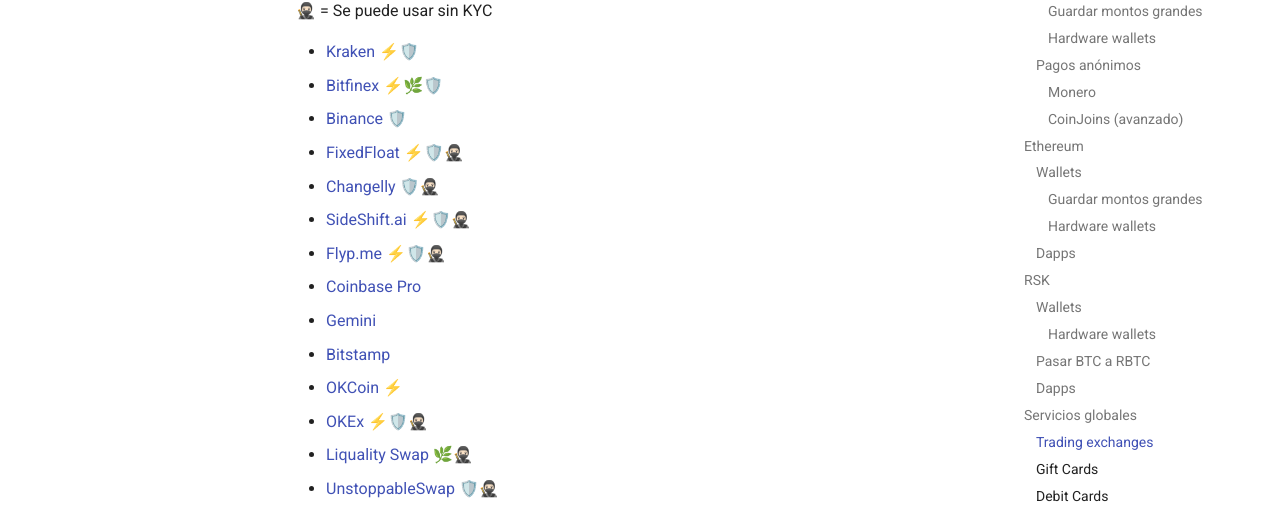
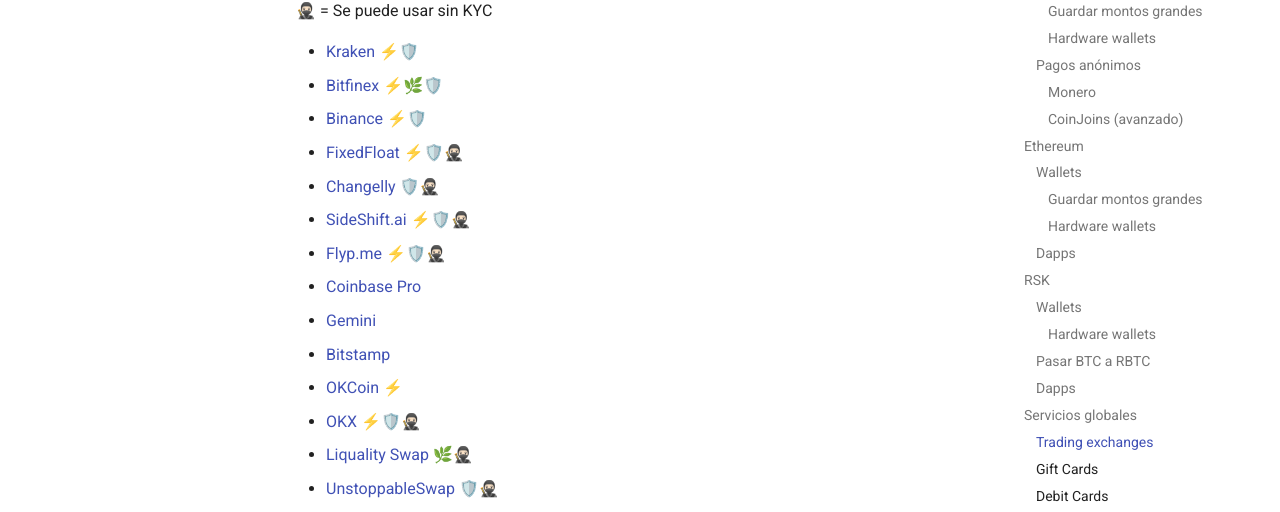
Before and after one commit to anomalouscode/wiki, an MkDocs documentation site: the page built from docs/criptomonedas/index.md, in a window 1280 px wide and 900 px high, scrolled down 4228 px. Shown: the part 151-663 px from the top of the window. Built offline with MkDocs 1.6.1 and Material for MkDocs 9.7.7, drawn with Linux system fonts in a browser that asks for light colours; comment, search, counter and statistics services are not loaded.

Commit message:
Update index.md

```diff
--- a/docs/criptomonedas/index.md
+++ b/docs/criptomonedas/index.md
@@ -153,7 +153,7 @@
 
 - [Kraken](https://www.kraken.com/) ⚡🛡️
 - [Bitfinex](https://www.bitfinex.com/) ⚡🌿🛡️
-- [Binance](https://www.binance.com/) 🛡️
+- [Binance](https://www.binance.com/) ⚡🛡️
 - [FixedFloat](https://fixedfloat.com/) ⚡🛡️🥷🏻
 - [Changelly](https://changelly.com/) 🛡️🥷🏻
 - [SideShift.ai](https://sideshift.ai/) ⚡🛡️🥷🏻
@@ -162,7 +162,7 @@
 - [Gemini](https://gemini.com/)
 - [Bitstamp](https://www.bitstamp.net/)
 - [OKCoin](https://www.okcoin.com/) ⚡
-- [OKEx](https://www.okex.com/) ⚡🛡️🥷🏻
+- [OKX](https://www.okex.com/) ⚡🛡️🥷🏻
 - [Liquality Swap](https://swap.liquality.io/) 🌿🥷🏻
 - [UnstoppableSwap](https://unstoppableswap.net/) 🛡️🥷🏻
 - [ShapeShift](https://shapeshift.com/) 🥷🏻
```
Also changed, not shown: other parts of docs/criptomonedas/index.md (+0 -1 lines).
